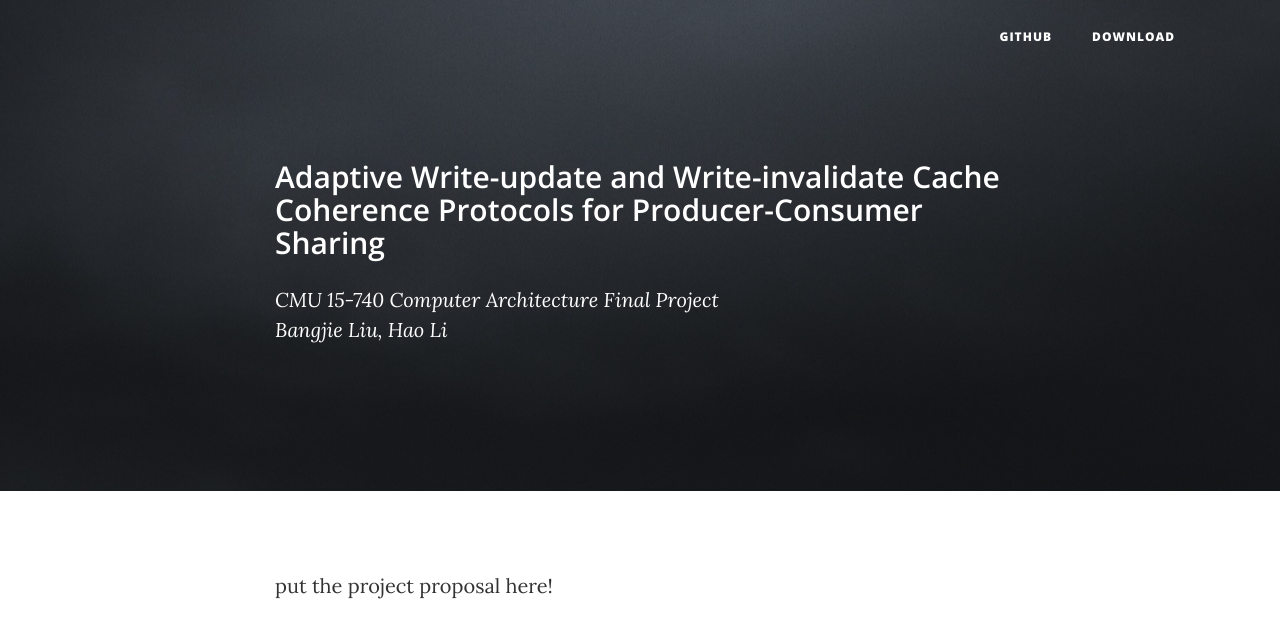
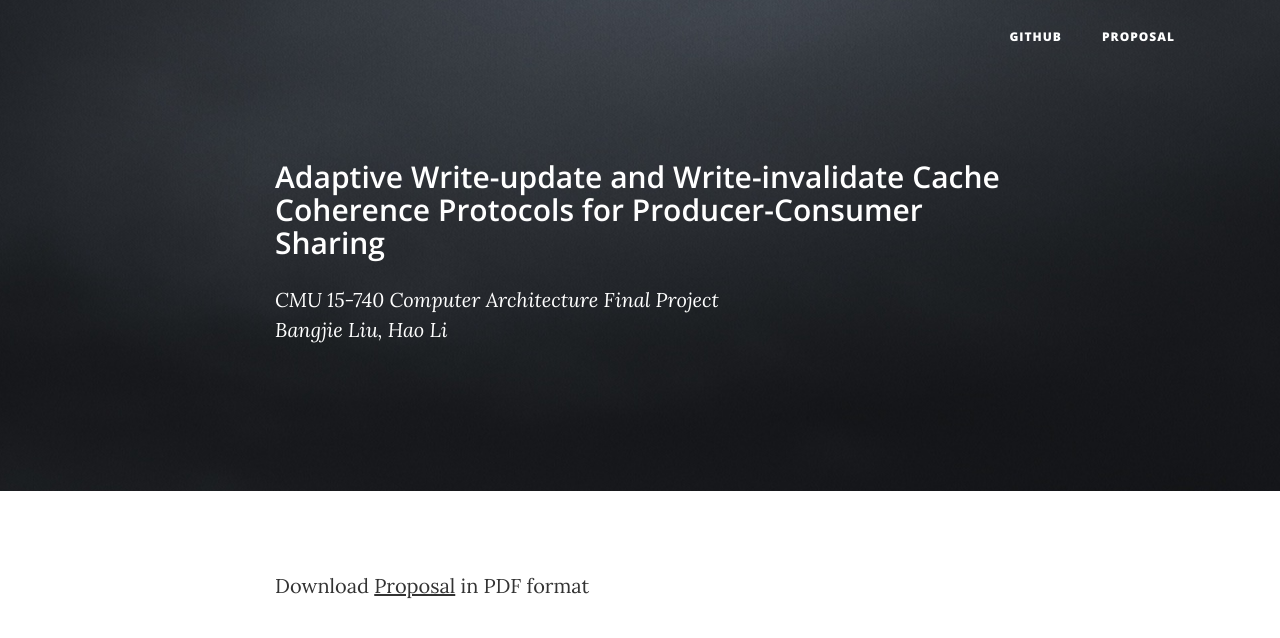
Before and after one commit to lihao98722/lihao98722.github.io, a plain HTML site: page 15740.html in a window 1280 px wide. Shown: the top 638 px of the page. Drawn offline with nearby package versions, Linux system fonts and the light colour scheme.

Commit message:
Added links to proposal PDF.

```diff
--- a/15740.html
+++ b/15740.html
@@ -44,7 +44,7 @@
                         <a class="nav-link page-scroll" href="https://github.com/lihao98722/15740-Computer-Architecture-Final-Project">Github</a>
                     </li>
                     <li class="nav-item">
-                        <a class="nav-link page-scroll" href="https://github.com/lihao98722/15740-Computer-Architecture-Final-Project/raw/master/proposal.pdf">Download</a>
+                        <a class="nav-link page-scroll" href="https://github.com/lihao98722/15740-Computer-Architecture-Final-Project/raw/master/proposal.pdf">Proposal</a>
                     </li>
                 </ul>
             </div>
@@ -72,7 +72,7 @@
             <div class="row">
                 <div class="col-lg-8 offset-lg-2 col-md-10 offset-md-1">
 
-                    <p> put the project proposal here! </p>
+                    <p> Download <a href="https://github.com/lihao98722/15740-Computer-Architecture-Final-Project/raw/master/proposal.pdf">Proposal</a> in PDF format</p>
 
                 </div>
             </div>
```
